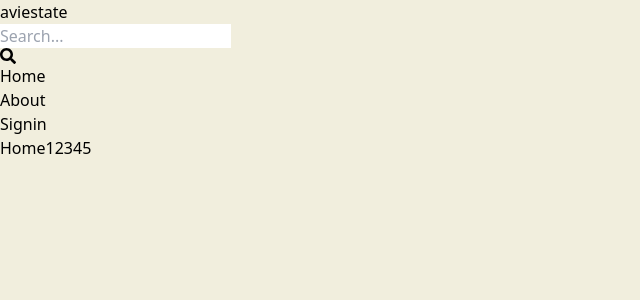
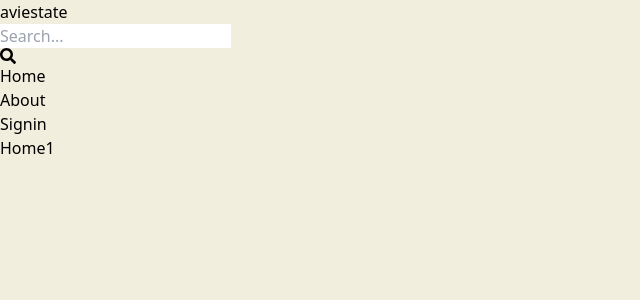
Before and after one commit to avirageorgek/aviestate, a React (Vite) app in the folder client/: page / in a window 1280 px wide. Shown: the top 300 px of the page, without its empty margins (0-640 px from the left). Built offline with nearby package versions, Linux system fonts and the light colour scheme; no server answers.

Commit message:
Test commit 4

```diff
--- a/client/src/pages/Home.jsx
+++ b/client/src/pages/Home.jsx
@@ -2,7 +2,7 @@
 
 const Home = () => {
     return (
-        <h3>Home12345</h3>
+        <h3>Home1</h3>
     );
 }
 
```
